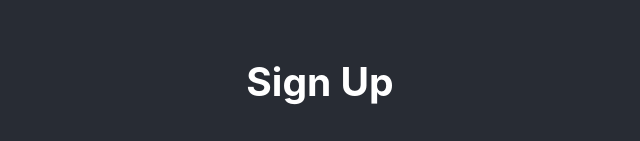
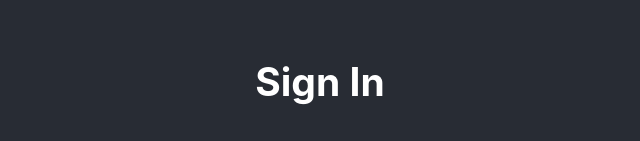
Before and after one commit to khantzeyar/djreactjwt, a React (Create React App) app in the folder frontend/: page /signin in a window 1280 px wide. Shown: the part 364-505 px from the top of the page, without its empty margins (320-960 px from the left). Built offline with nearby package versions, Linux system fonts and the light colour scheme.

Commit message:
Implemented persistent sign in.

```diff
--- a/frontend/src/pages/Home.js
+++ b/frontend/src/pages/Home.js
@@ -1,4 +1,4 @@
-import React from 'react';
+import React, {useEffect} from 'react';
 import { Button } from '@mui/material';
 import { useNavigate } from "react-router-dom";
 
@@ -9,6 +9,11 @@ function Home() {
         localStorage.removeItem('accessToken');
         navigate("/signin");
   };
+  useEffect(() => {
+    if (localStorage.getItem('accessToken') === null) {
+        navigate("/signin");
+    }
+  });
     return (
         <div>
             <p>
--- a/frontend/src/pages/SignIn.js
+++ b/frontend/src/pages/SignIn.js
@@ -35,7 +35,7 @@ function SignUpCode(){
 
   return (
     <form>
-      <h2>Sign Up</h2>
+      <h2>Sign In</h2>
       <label>User Name:{' '}
        <input type="text" onChange={(e) => setUsername(e.target.value)}/>
       </label>
```
